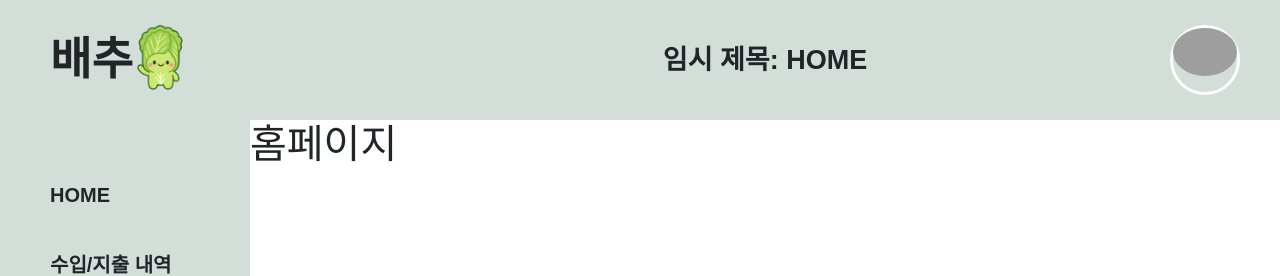
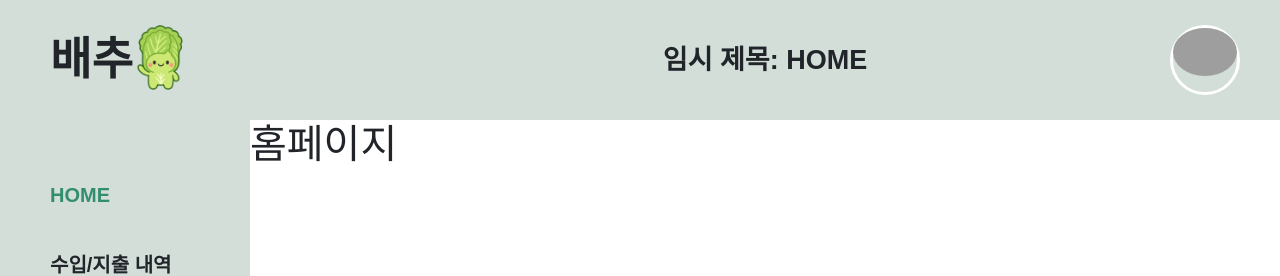
Before and after one commit to SuccessInovation/AccountBook, a Vue app: page / in a window 1280 px wide. Shown: the top 276 px of the page. Built offline with nearby package versions, Linux system fonts and the light colour scheme; grey boxes are pictures that could not be loaded; a web font is replaced by a local one.

Commit message:
Design: 레이아웃 수정

```diff
--- a/src/layout/TheSidebar.vue
+++ b/src/layout/TheSidebar.vue
@@ -182,4 +182,8 @@ const toggleStatsSubMenu = () => {
   outline: none;
   box-shadow: none;
 }
+/* 활성화된 메뉴 */
+.router-link-active {
+  color: var(--color-point-1); /* 초록색 유지 */
+}
 </style>
```
